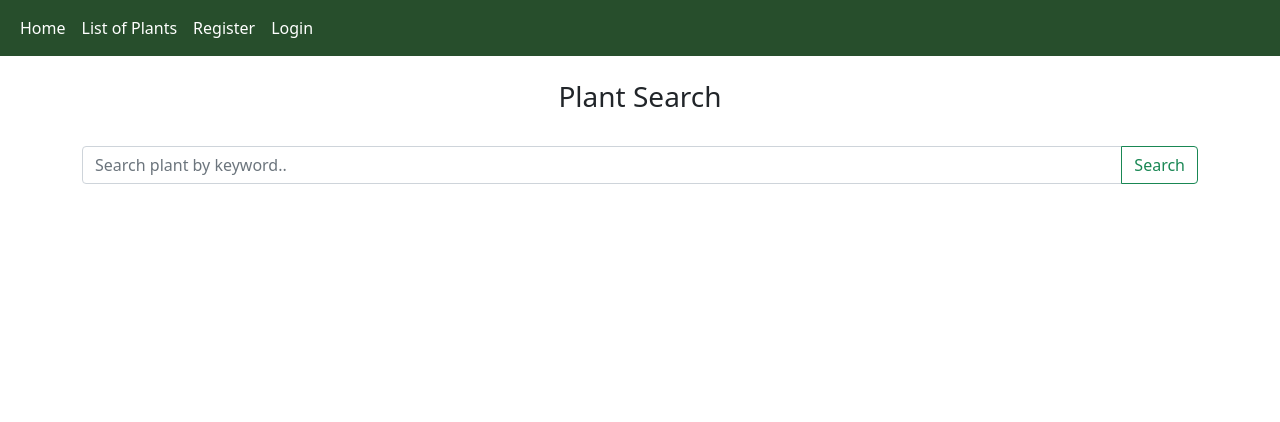
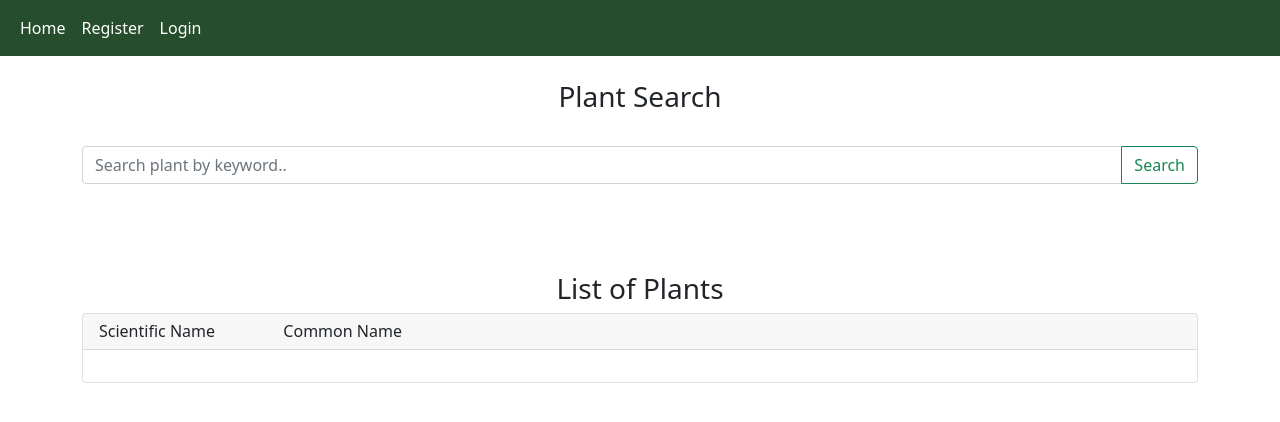
Before and after one commit to TeohSuTheng/FYP1-Demo, a Django app: page / in a window 1280 px wide. Shown: the top 422 px of the page. Run offline with Django 3.2, Linux system fonts and the light colour scheme; data that the repository does not hold is empty; some libraries are stand-ins or nearby versions.

Commit message:
browse-page added

```diff
--- a/PlantWebApp/models.py
+++ b/PlantWebApp/models.py
@@ -1,5 +1,6 @@
 from django.db import models
 from datetime import datetime, date
+#from django.contrib.auth.models import User
 
 # Create your models here.
 class Usage(models.Model):
@@ -19,7 +20,7 @@ class Plant(models.Model):
         through="Plant_Usage",
         blank=True
     )
-    #user = models.ForeignKey(User) #when we delete user, data still remains o - session
+    #user = models.ForeignKey(User,on_delete=models.CASCADE) #when we delete user, data still remains o - session
     voucher_no = models.CharField(max_length=100, null=True, blank=True)
     plantDist = models.TextField(null=True, blank=True)
     created_at = models.DateTimeField(auto_now_add=True)
--- a/PlantWebApp/templates/PlantWebApp/base.html
+++ b/PlantWebApp/templates/PlantWebApp/base.html
@@ -29,10 +29,7 @@
         <div class="collapse navbar-collapse" id="navbarSupportedContent">
           <ul class="navbar-nav me-auto mb-2 mb-lg-0">
             <li class="nav-item">
-              <a class="nav-link active" aria-current="page" href="{%url 'home' %}">Home</a>
-            </li>
-            <li class="nav-item">
-              <a class="nav-link active" href="{%url 'display_glossary' %}">List of Plants</a>
+              <a class="nav-link active" aria-current="page" href="{%url 'browse' %}">Home</a>
             </li>
             <li class="nav-item">
               <a class="nav-link active" href="{%url 'user_reg' %}">Register</a>
--- /dev/null
+++ b/PlantWebApp/templates/PlantWebApp/browse_plants.html
@@ -0,0 +1,49 @@
+{% extends "PlantWebApp/base.html" %}
+
+{% block content%}
+
+<h3 align="center">Plant Search</h3>
+<br>
+<form method="GET" action="{%url 'display_SearchResults' %}">
+    {% csrf_token %}
+    <div class="input-group mb-3">
+        <input type="text" class="form-control" placeholder="Search plant by keyword.. " name="searchquery">
+        <button class="btn btn-outline-success" type="submit" id="button-addon2">Search</button>
+    </div>
+</form>
+<br><br><br>
+
+<h3 align="center">List of Plants</h3>
+<div class="card">
+    <h6 class="card-header">
+        <div class="row align-items-start">
+        <div class="col">
+            Scientific Name
+          </div>
+          <div class="col-8">
+              Common Name
+          </div>
+          <div class="col">
+          </div>
+        </div>
+    </h6>
+    <div class="card-body">
+        {% for plant in plant_list%}
+        <div class="row align-items-start">
+            <div class="col">
+                <p class="card-text">{{plant.plantScientificName}}</p>
+            </div>
+            <div class="col-8">
+                <p class="card-text">{{plant.plantLocalName}}</p>
+            </div>
+            <div class="col">
+                <a href="{% url 'display_plant' plant.id%}" class="btn btn-outline-success">Details</a>
+            </div>
+            <br><br><br>
+        </div>
+        {% endfor %}
+
+    </div>
+</div>
+
+{% endblock content %}
--- a/PlantWebApp/urls.py
+++ b/PlantWebApp/urls.py
@@ -3,7 +3,7 @@ from . import views
 
 
 urlpatterns = [
-    path('',views.home,name='home'),
+    #path('',views.home,name='home'),
     path('search-results/',views.displaySearchResults,name='display_SearchResults'),
     path('form/',views.displayPlantForm,name='display_form'),
     path('glossary/',views.displayGlossary,name='display_glossary'),
@@ -14,4 +14,5 @@ urlpatterns = [
     path('login-form/',views.UserLogin,name='user_login'),
     path('user-home/',views.userHome,name='user_home'),
     path("logout", views.logout_request, name="logout"),
+    path('',views.browse,name='browse'),
 ]
--- a/PlantWebApp/views.py
+++ b/PlantWebApp/views.py
@@ -233,8 +233,12 @@ def UserLogin(request):
 def logout_request(request):
     logout(request)
     messages.info(request, "Logged out successfully!")
-    return redirect("home")
+    return redirect("browse")
 
 @login_required(login_url='user_login')
 def userHome(request):
     return render(request, 'PlantWebApp/user_home.html',{})
+
+def browse(request):
+    plant_list = Plant.objects.all().order_by('plantScientificName')
+    return render(request, 'PlantWebApp/browse_plants.html',{'plant_list':plant_list})
```
Also changed, not shown: PlantWebApp/templates/PlantWebApp/search-results.html (+15 -3 lines).
